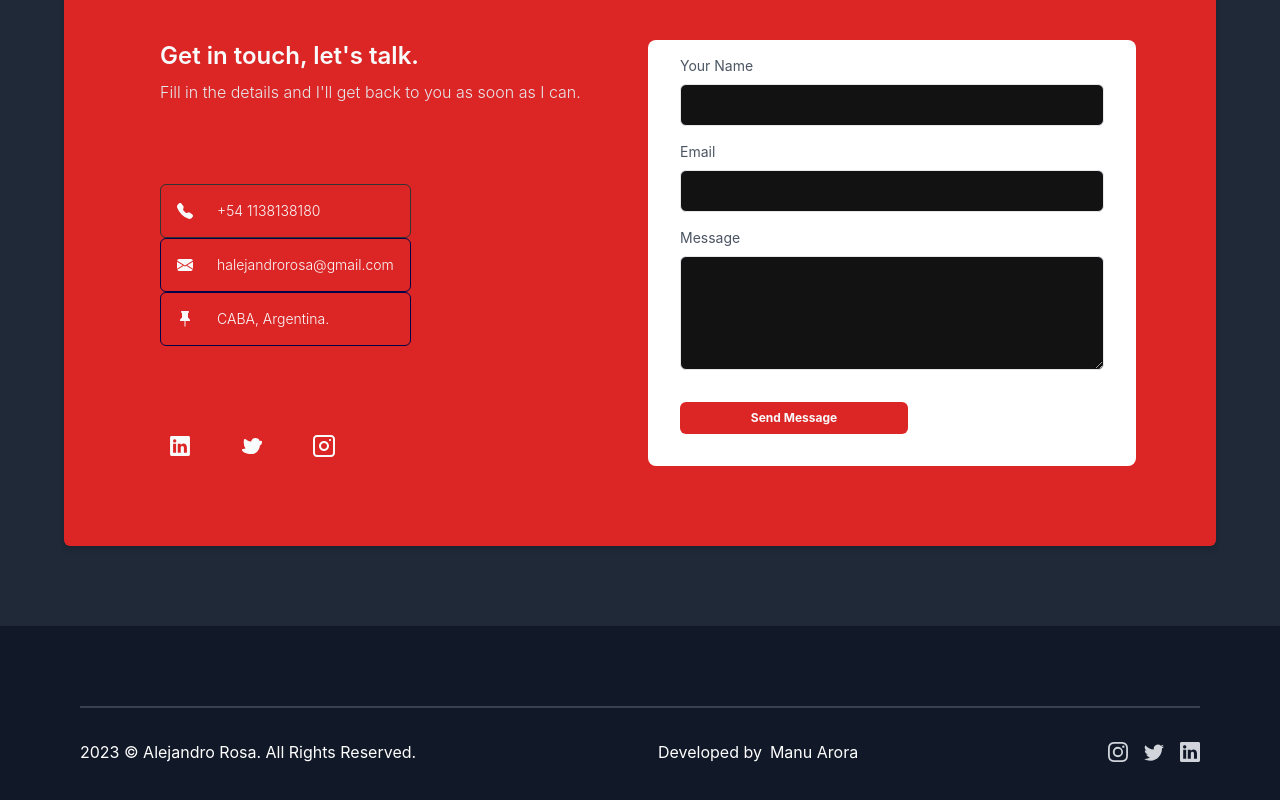
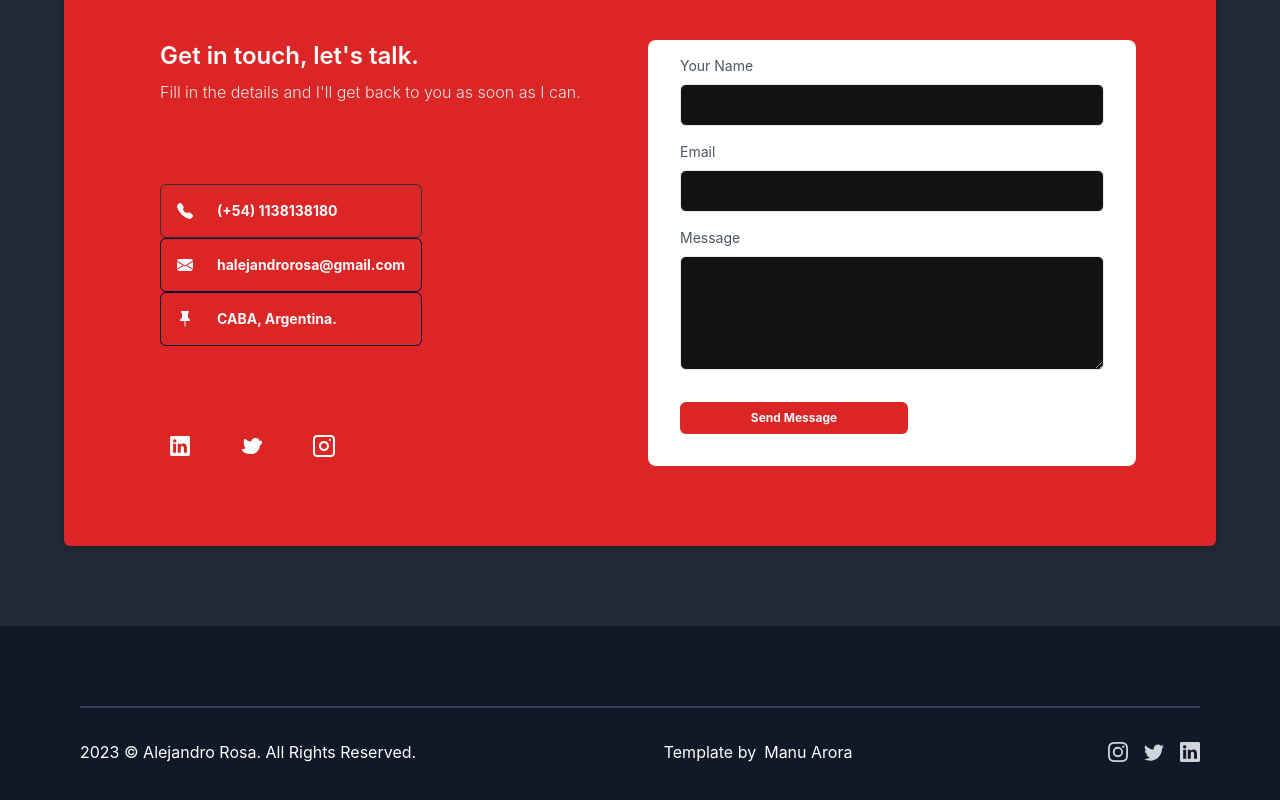
Before and after one commit to SamotSama/portfolio-v2, a Next.js app: page /contact in a window 1280 px wide. Shown: the part 428-1228 px from the top of the page. Built offline with nearby package versions, Linux system fonts and the light colour scheme.

Commit message:
Update footer, data and contact

```diff
--- a/components/Contact.js
+++ b/components/Contact.js
@@ -35,7 +35,7 @@ export default function Contact() {
                     d="M1.885.511a1.745 1.745 0 0 1 2.61.163L6.29 2.98c.329.423.445.974.315 1.494l-.547 2.19a.678.678 0 0 0 .178.643l2.457 2.457a.678.678 0 0 0 .644.178l2.189-.547a1.745 1.745 0 0 1 1.494.315l2.306 1.794c.829.645.905 1.87.163 2.611l-1.034 1.034c-.74.74-1.846 1.065-2.877.702a18.634 18.634 0 0 1-7.01-4.42 18.634 18.634 0 0 1-4.42-7.009c-.362-1.03-.037-2.137.703-2.877L1.885.511z"
                   />
                 </svg>
-                <p className="text-gray-50 font-light text-sm">
+                <p className="text-gray-50 font-bold text-sm">
                   {userData.phone}
                 </p>
               </div>
@@ -50,7 +50,7 @@ export default function Contact() {
                 >
                   <path d="M.05 3.555A2 2 0 0 1 2 2h12a2 2 0 0 1 1.95 1.555L8 8.414.05 3.555zM0 4.697v7.104l5.803-3.558L0 4.697zM6.761 8.83l-6.57 4.027A2 2 0 0 0 2 14h12a2 2 0 0 0 1.808-1.144l-6.57-4.027L8 9.586l-1.239-.757zm3.436-.586L16 11.801V4.697l-5.803 3.546z" />
                 </svg>
-                <p className="text-gray-50 font-light text-sm">
+                <p className="text-gray-50 font-bold text-sm">
                   {userData.email}
                 </p>
               </div>
@@ -65,7 +65,7 @@ export default function Contact() {
                 >
                   <path d="M4.146.146A.5.5 0 0 1 4.5 0h7a.5.5 0 0 1 .5.5c0 .68-.342 1.174-.646 1.479-.126.125-.25.224-.354.298v4.431l.078.048c.203.127.476.314.751.555C12.36 7.775 13 8.527 13 9.5a.5.5 0 0 1-.5.5h-4v4.5c0 .276-.224 1.5-.5 1.5s-.5-1.224-.5-1.5V10h-4a.5.5 0 0 1-.5-.5c0-.973.64-1.725 1.17-2.189A5.921 5.921 0 0 1 5 6.708V2.277a2.77 2.77 0 0 1-.354-.298C4.342 1.674 4 1.179 4 .5a.5.5 0 0 1 .146-.354z" />
                 </svg>
-                <p className="text-gray-50 font-light text-sm">
+                <p className="text-gray-50 font-bold text-sm">
                   {userData.address}
                 </p>
               </div>
--- a/components/Footer.js
+++ b/components/Footer.js
@@ -13,7 +13,7 @@ export default function Footer() {
           <div>
             {/* Support me by keeping this in the footer, please. :) */}
             <div>
-              Developed by
+              Template by
               <div className="inline-block transform hover:scale-110 hover:-rotate-3 transition duration-300">
                 <a
                   className="hover:bg-red-600 rounded-md px-2 py-1  hover:text-gray-50"
--- a/constants/data.js
+++ b/constants/data.js
@@ -4,7 +4,7 @@ const userData = {
   designation: "Full-Stack Developer",
   avatarUrl: "/tengu.png",
   email: "halejandrorosa@gmail.com",
-  phone: "+54 1138138180",
+  phone: "(+54) 1138138180",
   address: "CABA, Argentina.",
   projects: [
     {
@@ -35,9 +35,9 @@ const userData = {
   ],
   about: {
     title:
-      "Hello! I'm Alejandro, a passionate web developer and creative graphic designer based in Buenos Aires",
+      "Hello! I'm Alejandro, a passionate front-end developer and creative graphic designer based in Buenos Aires",
     description: [
-      `With a strong background in front-end development, I'm dedicated to creating visually appealing and user-friendly websites that leave a lasting impression.`,
+      `With a strong background in web development, I'm dedicated to creating visually appealing and user-friendly websites that leave a lasting impression.`,
 
       `I'm 26 years old and have been studying programming for approximately 5 years now. Over this time, I've gradually immersed myself in the world of IT, taking on various personal projects and exploring new horizons.`,
 
```
